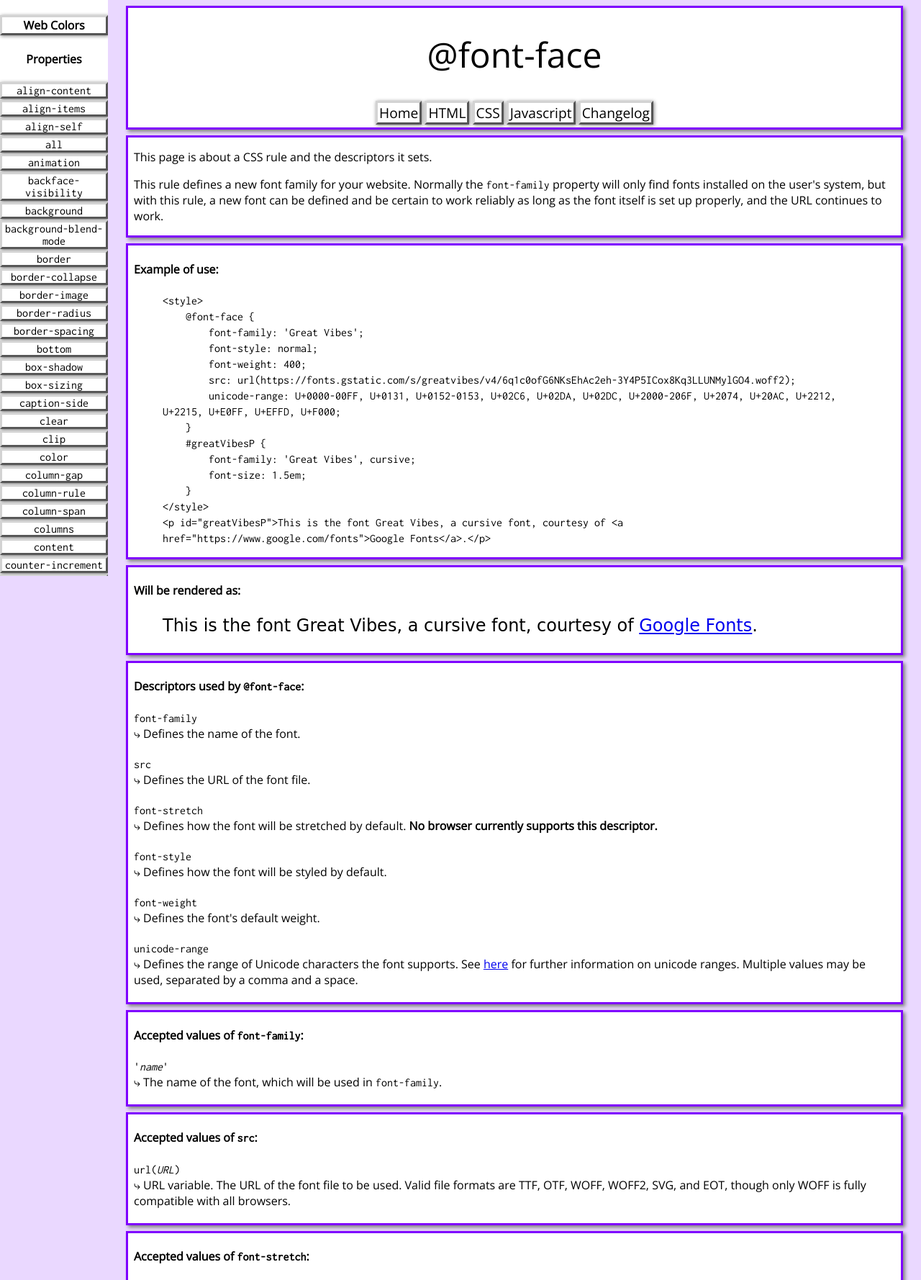
After one commit to VioletRose/Web-Code-Encyclopedia, a PHP site: page /css/font-face.php in a window 1280 px wide. The commit adds this page. Shown: the top 1778 px of the page at 72% size. Run offline with PHP 8.4, Linux system fonts and the light colour scheme; some web fonts are replaced.

Commit message:
08/12/2016 Update
Additions:
css/font-face
Changes:
css/csshead.php: Added a link for @font-face.

```diff
--- a/css/csshead.php
+++ b/css/csshead.php
@@ -53,6 +53,10 @@
 		<li><code><a class="needsAttn" href="/css/position.php">position</a></code></li>
 		<li><code><a class="needsAttn" href="/css/transform.php">transform</a></code></li>
 	</ul>
+	<h4>Rules</h4>
+	<ul>
+		<code><li><a href="/css/font-face.php">@font-face</a></code></li>
+	</ul>
 </nav>
 <header>
 	<h1 class="pageHeadline"><?php echo $PAGE_NAME; ?></h1>
--- /dev/null
+++ b/css/font-face.php
@@ -0,0 +1,162 @@
+<?php
+    $PAGE_NAME = '@font-face';
+    require_once($_SERVER["DOCUMENT_ROOT"].'/css/csshead.php');
+?>
+<main>
+	<section>
+		<p>This page is about a CSS rule and the descriptors it sets.</p>
+		<p>This rule defines a new font family for your website. Normally the <code>font-family</code> property will only find fonts installed on the user's system, but with this rule, a new font can be defined and be certain to work reliably as long as the font itself is set up properly, and the URL continues to work.</p>
+	</section>
+	<section>
+		<h4>Example of use:</h4>
+		<figure>
+			<code>
+				&lt;style&gt;
+				<br>
+				&nbsp;&nbsp;&nbsp;&nbsp;@font-face {
+				<br>
+				&nbsp;&nbsp;&nbsp;&nbsp;&nbsp;&nbsp;&nbsp;&nbsp;font-family: 'Great Vibes';
+				<br>
+				&nbsp;&nbsp;&nbsp;&nbsp;&nbsp;&nbsp;&nbsp;&nbsp;font-style: normal;
+				<br>
+				&nbsp;&nbsp;&nbsp;&nbsp;&nbsp;&nbsp;&nbsp;&nbsp;font-weight: 400;
+				<br>
+				&nbsp;&nbsp;&nbsp;&nbsp;&nbsp;&nbsp;&nbsp;&nbsp;src: url(https://fonts.gstatic.com/s/greatvibes/v4/6q1c0ofG6NKsEhAc2eh-3Y4P5ICox8Kq3LLUNMylGO4.woff2);
+				<br>
+				&nbsp;&nbsp;&nbsp;&nbsp;&nbsp;&nbsp;&nbsp;&nbsp;unicode-range: U+0000-00FF, U+0131, U+0152-0153, U+02C6, U+02DA, U+02DC, U+2000-206F, U+2074, U+20AC, U+2212, U+2215, U+E0FF, U+EFFD, U+F000;
+				<br>
+				&nbsp;&nbsp;&nbsp;&nbsp;}
+				<br>
+				&nbsp;&nbsp;&nbsp;&nbsp;#greatVibesP {
+				<br>
+				&nbsp;&nbsp;&nbsp;&nbsp;&nbsp;&nbsp;&nbsp;&nbsp;font-family: 'Great Vibes', cursive;
+				<br>
+				&nbsp;&nbsp;&nbsp;&nbsp;&nbsp;&nbsp;&nbsp;&nbsp;font-size: 1.5em;
+				<br>
+				&nbsp;&nbsp;&nbsp;&nbsp;}
+				<br>
+				&lt;/style&gt;
+				<br>
+				&lt;p id="greatVibesP"&gt;This is the font Great Vibes, a cursive font, courtesy of &lt;a href="https://www.google.com/fonts"&gt;Google Fonts&lt;/a&gt;.&lt;/p&gt;
+			</code>
+		</figure>
+	</section>
+	<section>
+		<h4>Will be rendered as:</h4>
+		<figure>
+			<style>
+				@font-face {
+					font-family: 'Great Vibes';
+					font-style: normal;
+					font-weight: 400;
+					src: url(https://fonts.gstatic.com/s/greatvibes/v4/6q1c0ofG6NKsEhAc2eh-3Y4P5ICox8Kq3LLUNMylGO4.woff2);
+					unicode-range: U+0000-00FF, U+0131, U+0152-0153, U+02C6, U+02DA, U+02DC, U+2000-206F, U+2074, U+20AC, U+2212, U+2215, U+E0FF, U+EFFD, U+F000;
+				}
+				#greatVibesP {
+					font-family: 'Great Vibes', cursive;
+					font-size: 1.5em;
+				}
+			</style>
+			<p id="greatVibesP">This is the font Great Vibes, a cursive font, courtesy of <a href="https://www.google.com/fonts">Google Fonts</a>.</p>
+		</figure>
+	</section>
+	<section>
+		<h4>Descriptors used by <code>@font-face</code>:</h4>
+		<dl>
+			<dt><code>font-family</code></dt>
+			<dd>&#10551; Defines the name of the font.</dd>
+			<dt><code>src</code></dt>
+			<dd>&#10551; Defines the URL of the font file.</dd>
+			<dt><code>font-stretch</code></dt>
+			<dd>&#10551; Defines how the font will be stretched by default. <strong>No browser currently supports this descriptor.</strong></dd>
+			<dt><code>font-style</code></dt>
+			<dd>&#10551; Defines how the font will be styled by default.</dd>
+			<dt><code>font-weight</code></dt>
+			<dd>&#10551; Defines the font's default weight.</dd>
+			<dt><code>unicode-range</code></dt>
+			<dd>&#10551; Defines the range of Unicode characters the font supports. See <a href="http://www.unicode.org/Public/UCD/latest/ucd/Blocks.txt">here</a> for further information on unicode ranges. Multiple values may be used, separated by a comma and a space.</dd>
+		</dl>
+	</section>
+	<section>
+		<h4>Accepted values of <code>font-family</code>:</h4>
+		<dl>
+			<dt><code>'<var>name</var>'</code></dt>
+			<dd>&#10551; The name of the font, which will be used in <code>font-family</code>.</dd>
+		</dl>
+	</section>
+		<section>
+		<h4>Accepted values of <code>src</code>:</h4>
+		<dl>
+			<dt><code>url(<var>URL</var>)</code></dt>
+			<dd>&#10551; URL variable. The URL of the font file to be used. Valid file formats are TTF, OTF, WOFF, WOFF2, SVG, and EOT, though only WOFF is fully compatible with all browsers.</dd>
+		</dl>
+	</section>
+		<section>
+		<h4>Accepted values of <code>font-stretch</code>:</h4>
+		<dl>
+			<dt><code>normal</code></dt>
+			<dd>&#10551; The default value.</dd>
+			<dt><code>condensed</code></dt>
+			<dd>&#10551; Condensed letters.</dd>
+			<dt><code>ultra-condensed</code></dt>
+			<dd>&#10551; Ultra-condensed letters.</dd>
+			<dt><code>extra-condensed</code></dt>
+			<dd>&#10551; Extra-condensed letters.</dd>
+			<dt><code>semi-condensed</code></dt>
+			<dd>&#10551; Semi-condensed letters.</dd>
+			<dt><code>expanded</code></dt>
+			<dd>&#10551; Expanded letters.</dd>
+			<dt><code>semi-expanded</code></dt>
+			<dd>&#10551; Semi-expanded letters.</dd>
+			<dt><code>extra-expanded</code></dt>
+			<dd>&#10551; Extra-expanded letters.</dd>
+			<dt><code>ultra-expanded</code></dt>
+			<dd>&#10551; Ultra-expanded letters.</dd>
+		</dl>
+	</section>
+		<section>
+		<h4>Accepted values of <code>font-style</code>:</h4>
+		<dl>
+			<dt><code>normal</code></dt>
+			<dd>&#10551; The default value. Normal, unslanted letters.</dd>
+			<dt><code>italic</code></dt>
+			<dd>&#10551; Italic, right-slanted letters.</dd>
+			<dt><code>oblique</code></dt>
+			<dd>&#10551; Oblique letters, similar to italic, but with a slightly more extreme slant.</dd>
+		</dl>
+	</section>
+		<section>
+		<h4>Accepted values of <code>font-weight</code>:</h4>
+		<dl>
+			<dt><code>normal</code></dt>
+			<dd>&#10551; The default value, equivalent to 400. Letters of the standard thickness.</dd>
+			<dt><code>bold</code></dt>
+			<dd>&#10551; Equivalent to 700. Bold letters.</dd>
+			<dt><code><var>100-900</var></code></dt>
+			<dd>&#10551; Numeric variable, in multiples of 100, from 100 to 900. A specific font weight.</dd>
+		</dl>
+	</section>
+		<section>
+		<h4>Accepted values of <code>unicode-range</code>:</h4>
+		<dl>
+			<dt><code>U+<var>start</var>-<var>end</var></code></dt>
+			<dd>
+				&#10551; The Unicode range the font supports.
+				<details>
+					<summary>Variables:</summary>
+					<dl>
+						<dt><code><var>start</var></code></dt>
+						<dd>&#10551; Required hexadecimal variable, in Unicode ranges, defaults to <code>0</code>. The start of the Unicode range the font supports; with most fonts, this will be <code>0</code>.</dd>
+						<dt><code><var>end</var></code></dt>
+						<dd>&#10551; Required hexadecimal variable, in Unicode ranges, defaults to <code>10FFFF</code>. The end of the Unicode range the font supports.</dd>
+					</dl>
+				</details>
+			</dd>
+			<dt><code>U+<var>character</var></code></dt>
+			<dd>&#10551; Optional hexadeximal variable, in Unicode characters. A specific unicode character the font supports.</dd>
+		</dl>
+	</section>
+</main>
+<?php
+    require_once($_SERVER["DOCUMENT_ROOT"].'/genericfoot.php');
+?>
```
Also changed, not shown: changelog.txt.
